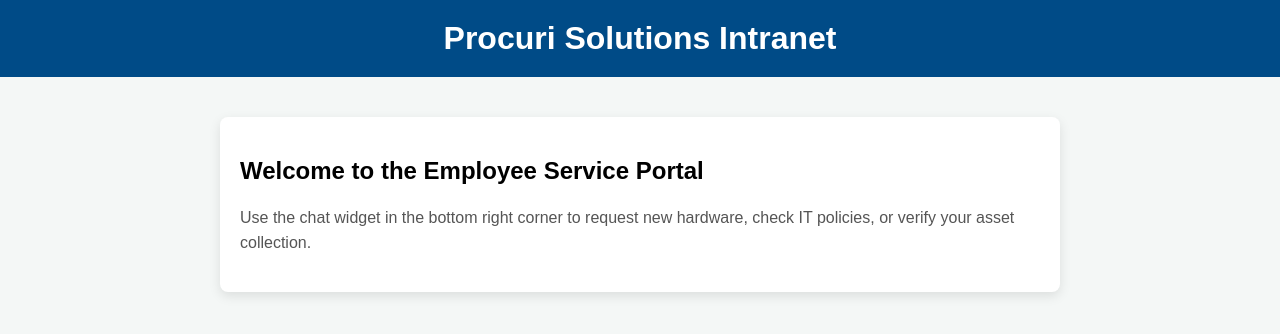
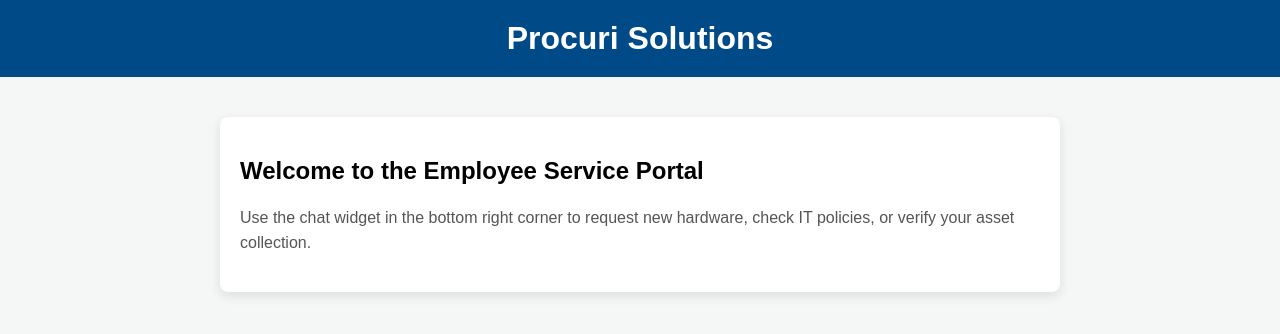
Before and after one commit to 4476520-boop/Procurement-and-Asset-Management, a website: page index.html in a window 1280 px wide. Drawn offline with Linux system fonts and the light colour scheme; a script that the page names is missing.

Commit message:
Update index.html

```diff
--- a/index.html
+++ b/index.html
@@ -15,7 +15,7 @@
 <body>
 
     <header>
-        <h1>Procuri Solutions Intranet</h1>
+        <h1>Procuri Solutions</h1>
     </header>
 
     <div class="container">
```
